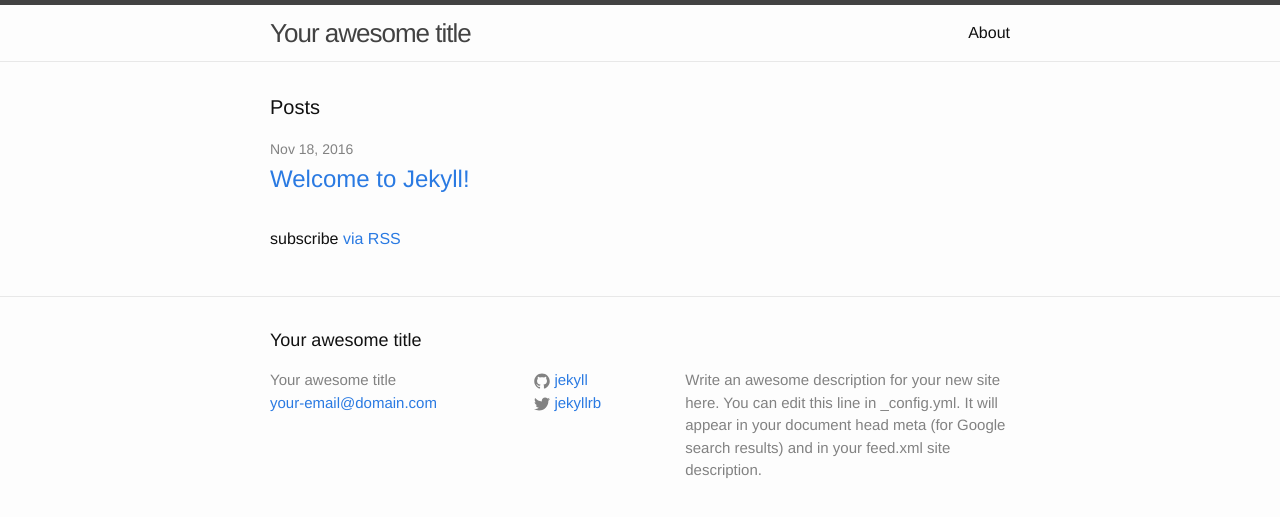
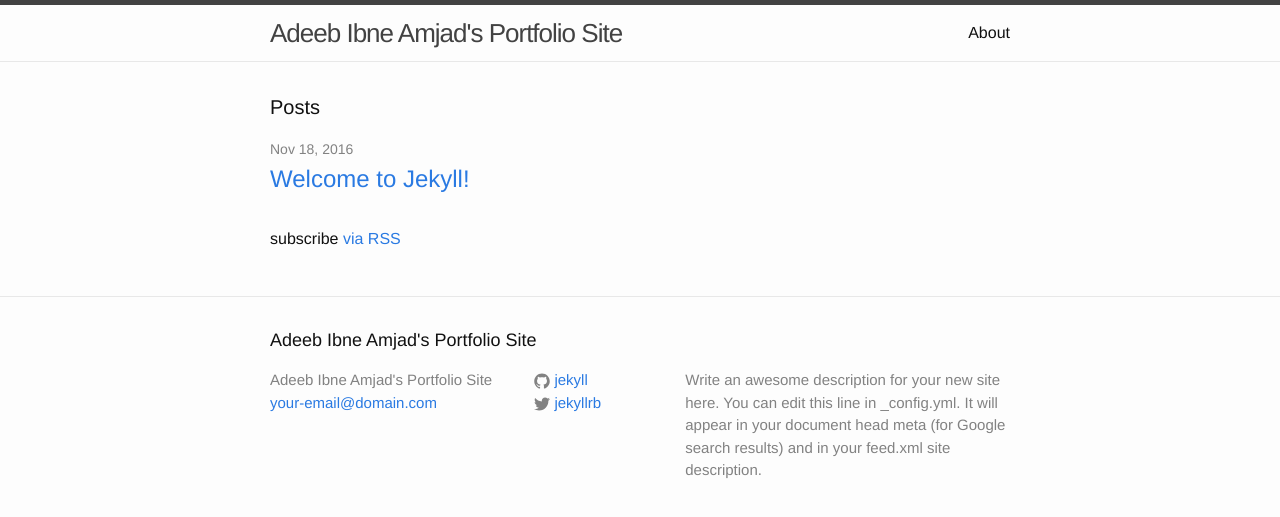
Before and after one commit to adeeb27/adeeb27.github.io, a Jekyll site: the page built from index.html, in a window 1280 px wide. Shown: the top 517 px of the page. Built offline with Jekyll 4.4.1, drawn with Linux system fonts in a browser that asks for light colours.

Commit message:
Update _config.yml

```diff
--- a/_config.yml
+++ b/_config.yml
@@ -6,7 +6,7 @@
 # 'jekyll serve'. If you change this file, please restart the server process.
 
 # Site settings
-title: Your awesome title
+title: Adeeb Ibne Amjad's Portfolio Site
 email: your-email@domain.com
 description: > # this means to ignore newlines until "baseurl:"
   Write an awesome description for your new site here. You can edit this
```
